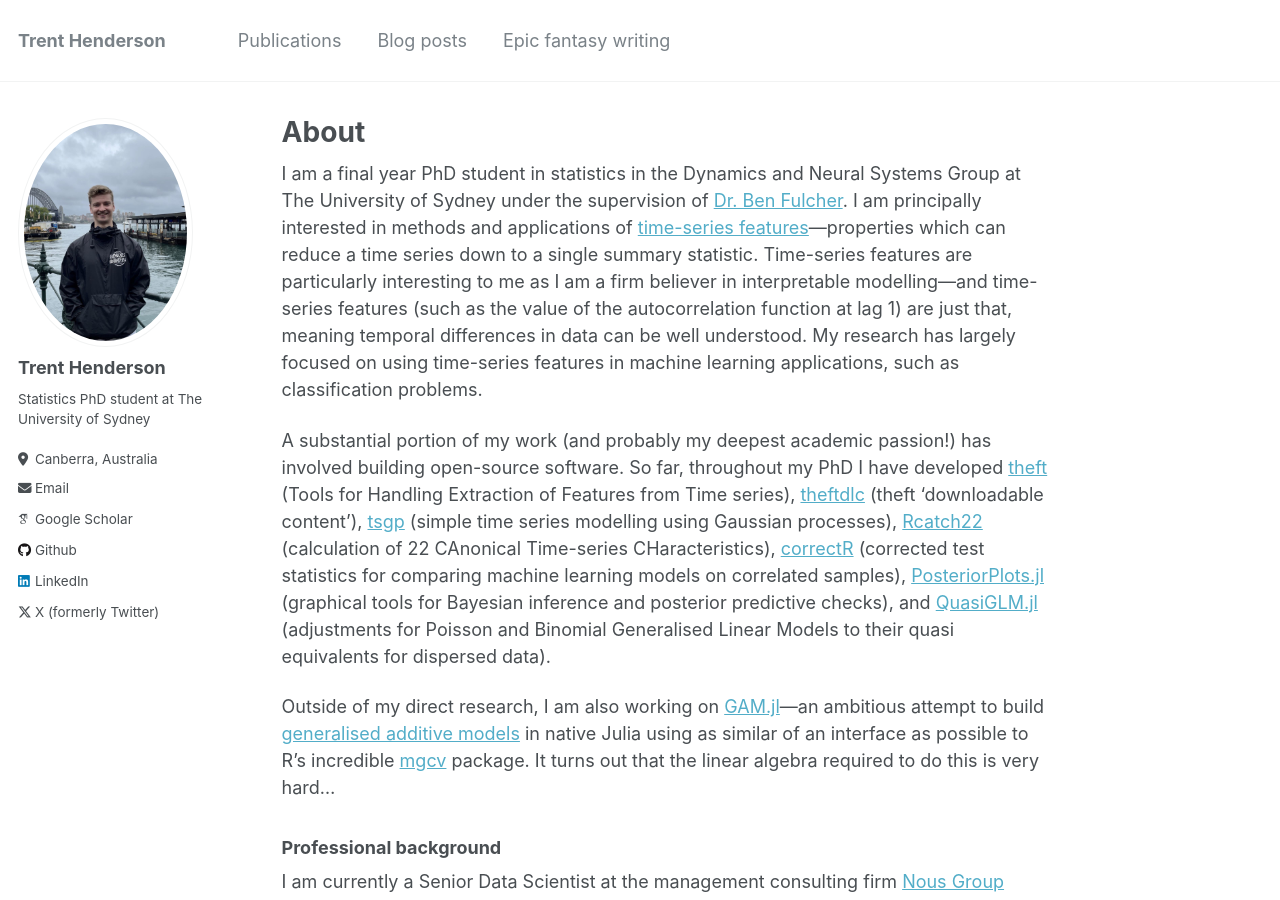
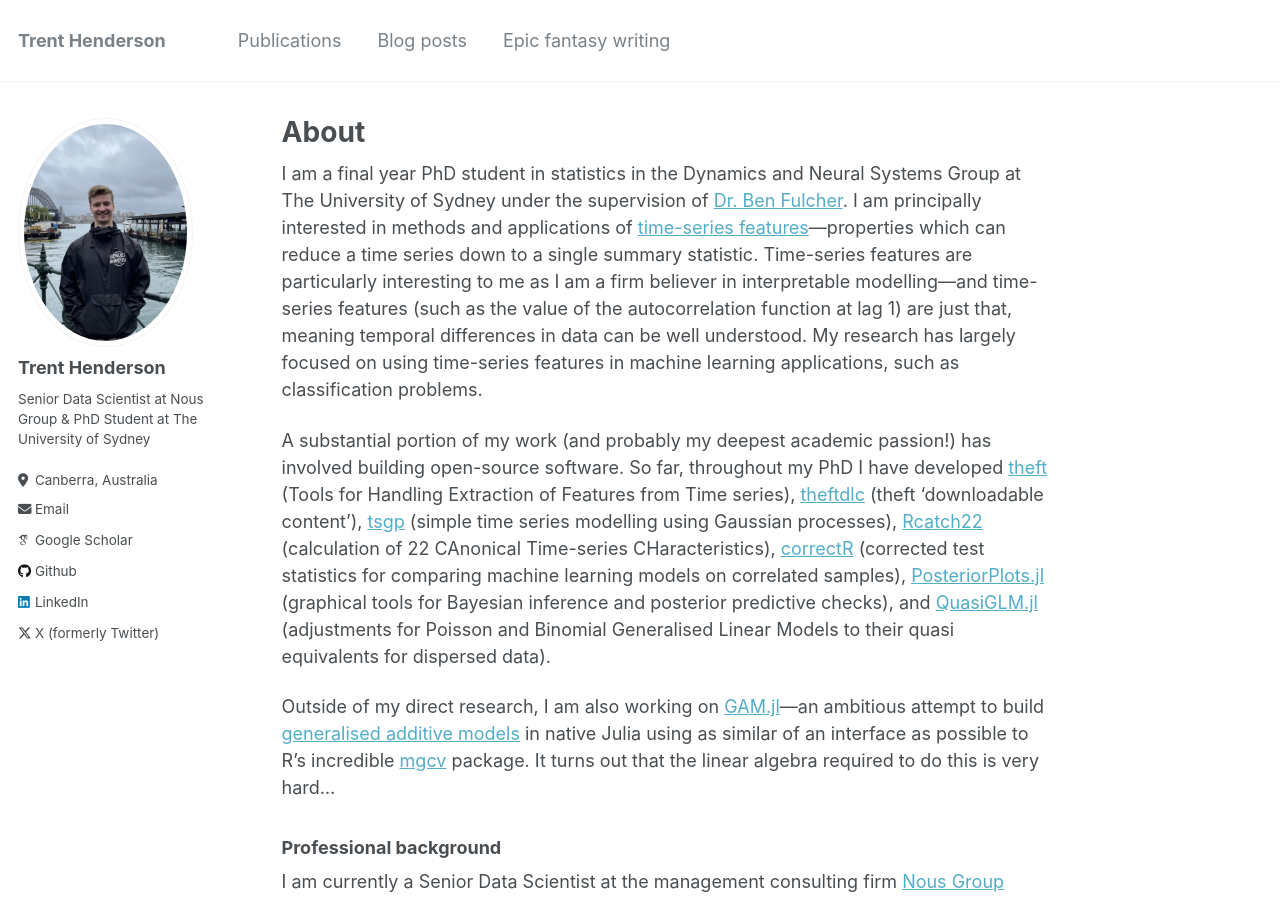
Before and after one commit to hendersontrent/hendersontrent.github.io, a Jekyll site: the page built from _pages/about.md, in a window 1280 px wide and 900 px high. Built offline with Jekyll 4.4.1, drawn with Linux system fonts in a browser that asks for light colours; some web fonts are replaced.

Commit message:
Update _config.yml

```diff
--- a/_config.yml
+++ b/_config.yml
@@ -82,7 +82,7 @@ analytics:
 author:
   name             : "Trent Henderson"
   avatar           : "bio-photo.jpg"
-  bio              : "Statistics PhD student at The University of Sydney"
+  bio              : "Senior Data Scientist at Nous Group & PhD Student at The University of Sydney"
   location         : "Canberra, Australia"
   employer         :
   pubmed           :
```
